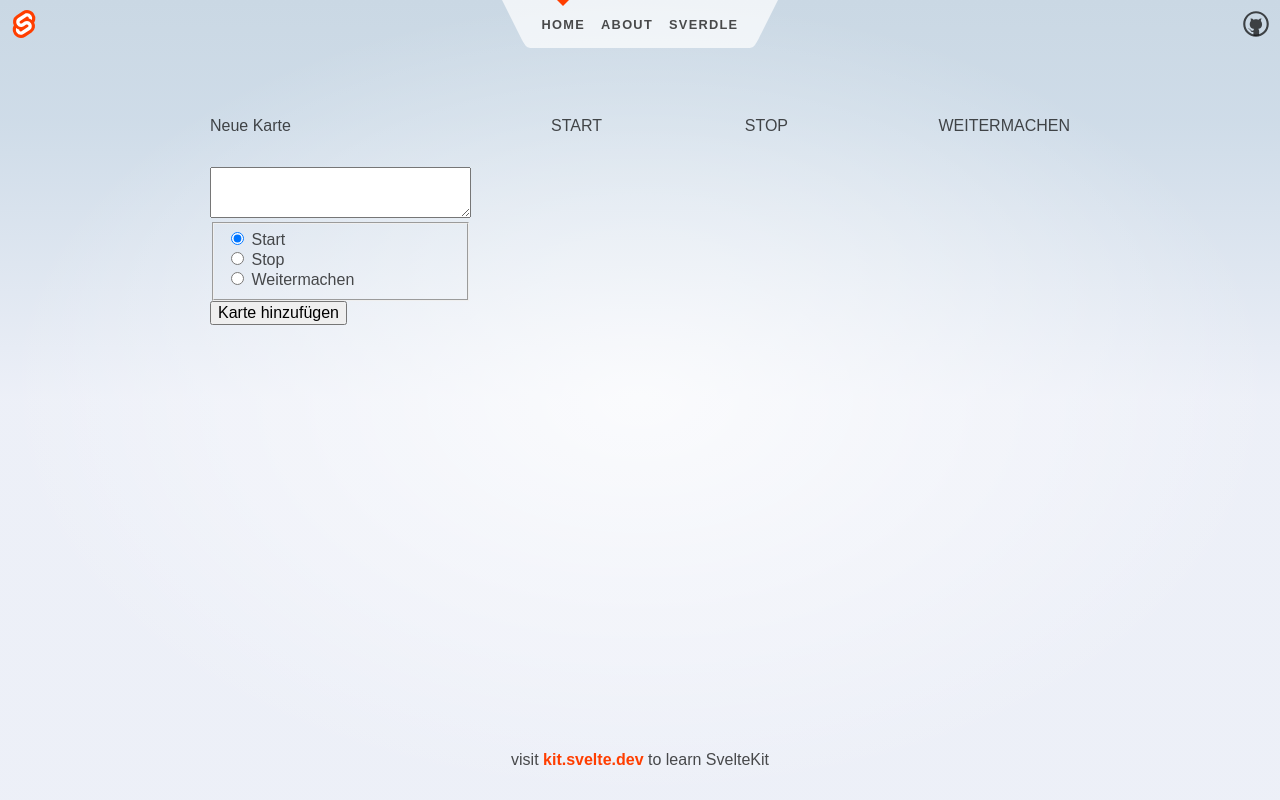
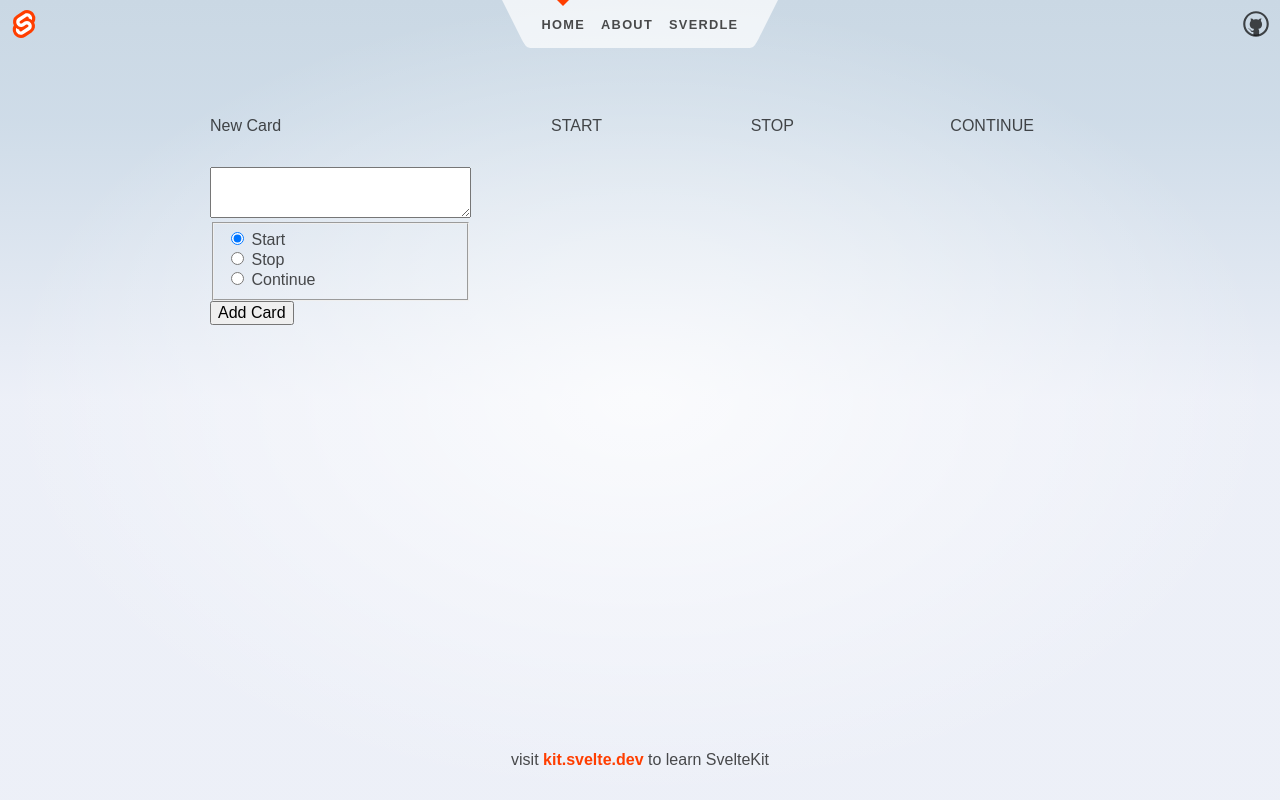
Before and after one commit to contra8/Retrospective, a SvelteKit app: page / in a window 1280 px wide. Built offline with nearby package versions, Linux system fonts and the light colour scheme.

Commit message:
Translate texts from German to English

```diff
--- a/src/routes/+page.svelte
+++ b/src/routes/+page.svelte
@@ -106,7 +106,7 @@
 	<!--Counter /-->
 
 	<div class="container">
-		<div class="column"><h2>Neue Karte</h2><br/>
+		<div class="column"><h2>New Card</h2><br/>
 			<textarea name="HTML_Nobelpreis" rows=3 cols=30 bind:this={inputArea}></textarea>
 			<fieldset>
 				<!--legend>Select a maintenance drone:</legend-->
@@ -123,10 +123,10 @@
 
 				<div>
 				  <input type="radio" id="continue" name="drone" value="continue" on:click={handleRadioClick}>
-				  <label for="continue">Weitermachen</label>
+				  <label for="continue">Continue</label>
 				</div>
 			</fieldset>
-			<button type="button" id="button" on:click={addCardToStore}>Karte hinzufügen</button>
+			<button type="button" id="button" on:click={addCardToStore}>Add Card</button>
 
 		</div>
 		<div class="column" id="0" bind:this={startContainer} on:dragenter={handleDragEnter}
@@ -146,7 +146,7 @@
 		</div>
 		<div class="column" id="2" bind:this={continueContainer} on:dragenter={handleDragEnter}
 			on:drop={handleDrop} ondragover="return false">
-			<h2>WEITERMACHEN</h2>
+			<h2>CONTINUE</h2>
 			{#each continueCards as continueCard}
 				<Card text={continueCard.text} id={continueCard.id} />
 			{/each}
```
